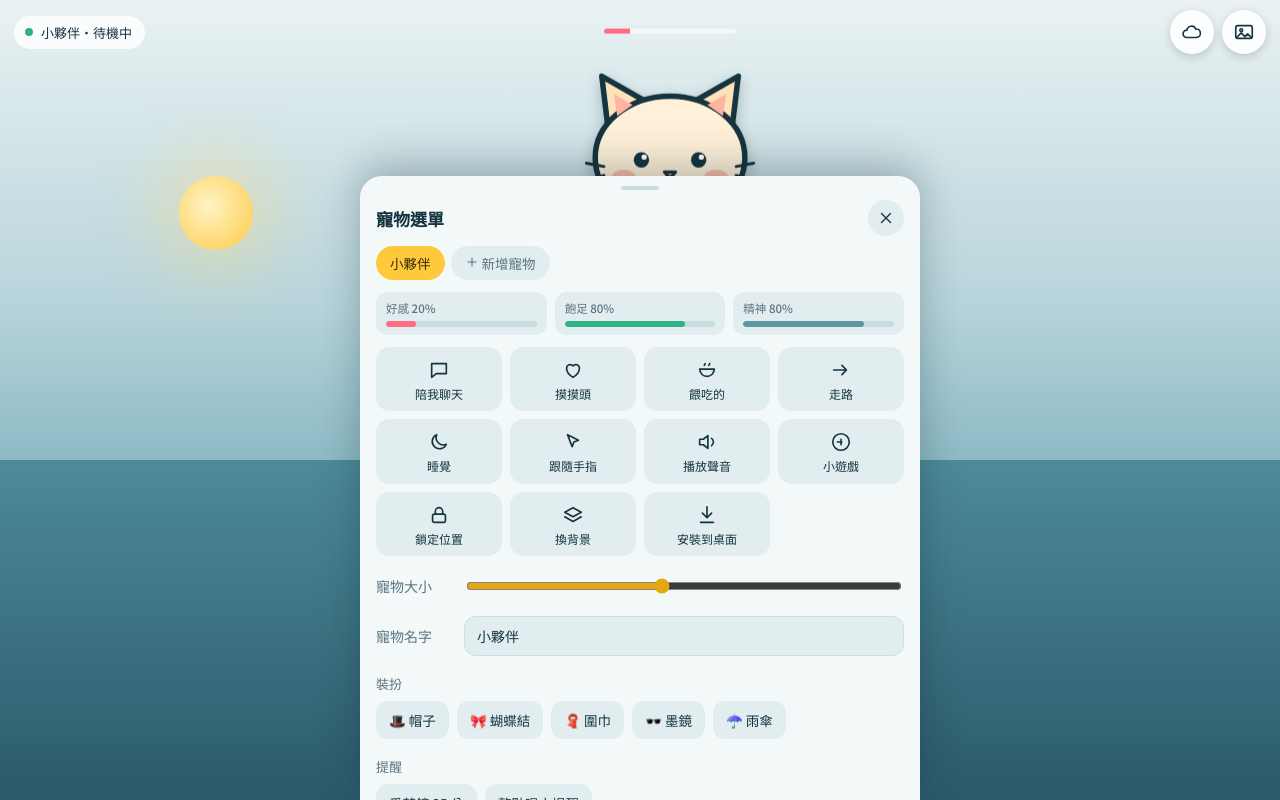
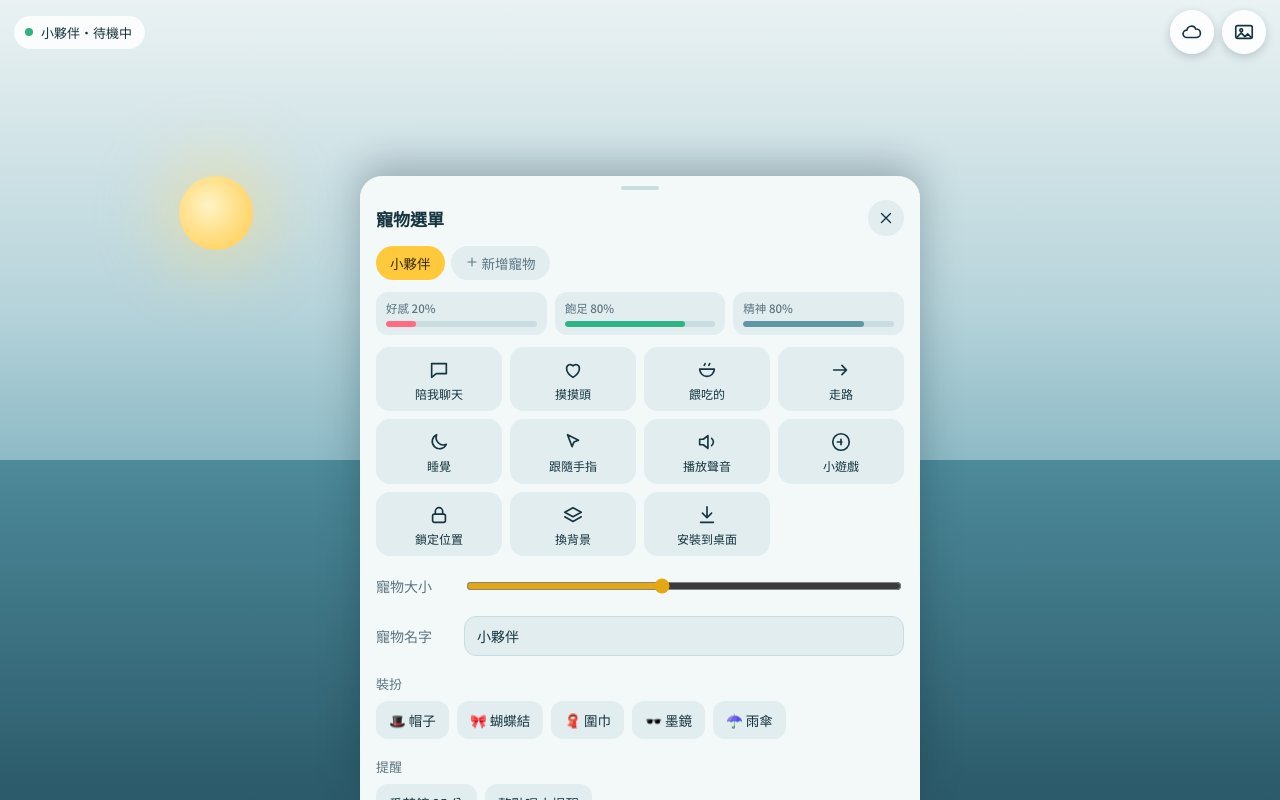
Before and after one commit to kaojarher/Hellopet, a plain HTML site: page index.html in a window 1280 px wide. Both pictures are taken after a click on the button "選單". Drawn offline with Linux system fonts and the light colour scheme; a web font is replaced by a local one.

Commit message:
Add files via upload

```diff
--- a/index.html
+++ b/index.html
@@ -653,8 +653,8 @@ function liftPet(el){
     if(bottom > top-10){ p.state.goto={x:p.state.x, y:Math.max(TOP, top-10-petH(p))}; }
   },40);
 }
-function openSheet(el){
-  closeSheets(true); el.classList.add('open'); el.setAttribute('aria-hidden','false'); openEl=el; menuBtn.classList.add('hide'); liftPet(el);
+function openSheet(el, skipLift){
+  closeSheets(true); el.classList.add('open'); el.setAttribute('aria-hidden','false'); openEl=el; menuBtn.classList.add('hide'); if(!skipLift) liftPet(el);
 }
 function closeSheets(keep){
   [sheet,chatSheet].forEach(e=>{ e.classList.remove('open'); e.setAttribute('aria-hidden','true'); });
@@ -698,7 +698,7 @@ function openMenu(){
   const p=active();
   $('#sizeRange').value=p.state.size; $('#nameIn').value=p.state.name;
   renderPetTabs(); renderStats(p); renderCostumes(p); updateUI();
-  openSheet(sheet);
+  openSheet(sheet, true);
 }
 menuBtn.addEventListener('click',openMenu);
 $('#sheetClose').addEventListener('click',()=>closeSheets());
```
